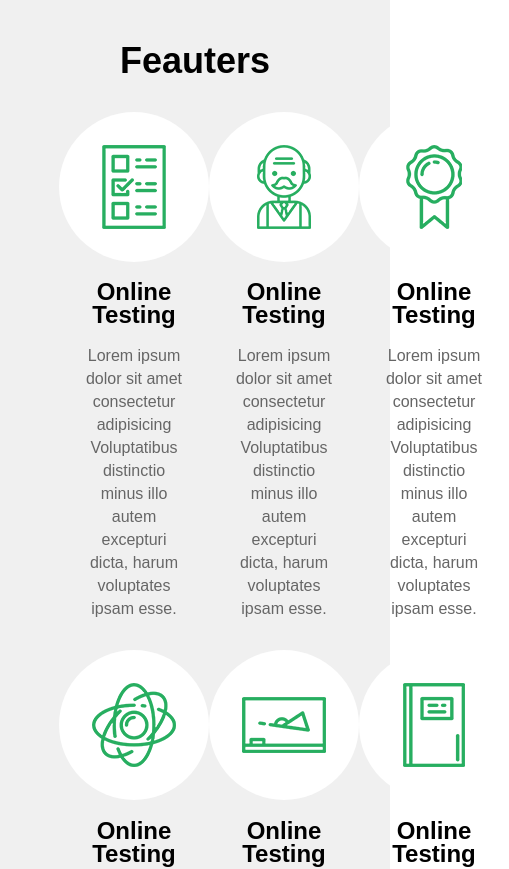
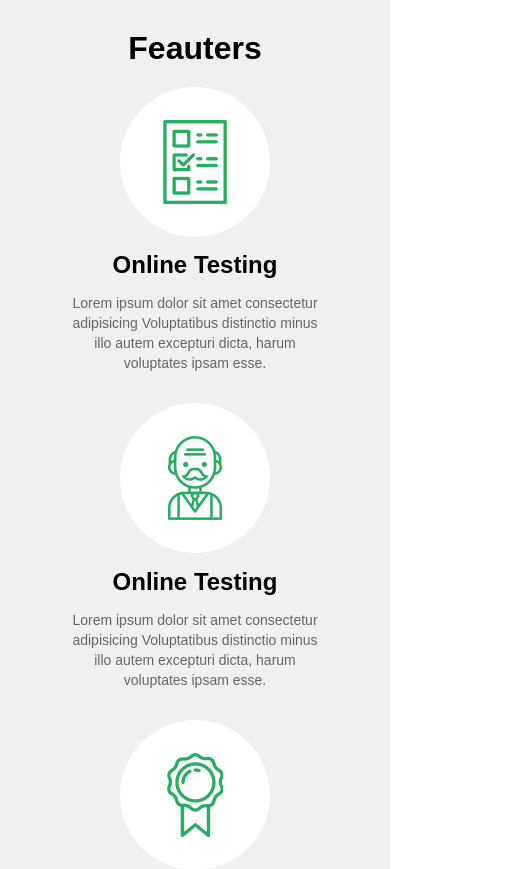
Before and after one commit to tatu7/education_project, a React (Create React App) app: page / in a window 390 px wide. Shown: the top 869 px of the page, 509 px wide, since content can reach past the window. Built offline with nearby package versions, Linux system fonts and the light colour scheme.

Commit message:
responsive media query feauters section

```diff
--- a/src/components/Features/_features.scss
+++ b/src/components/Features/_features.scss
@@ -1,5 +1,5 @@
 .feauters {
-  width: 100%;
+  width: 100vw;
   padding: 2rem 0;
   // height: 100%;
   background-color: #f0f0f0;
@@ -93,3 +93,55 @@
     }
   }
 }
+
+@media only screen and (max-width: 950px) {
+  p {
+    padding: 0 1rem;
+    line-height: 2.2rem;
+  }
+}
+
+@media only screen and (max-width: 800px) {
+  .feauters {
+    font-size: 14px;
+    &__cards {
+      grid-template-columns: auto auto;
+    }
+  }
+}
+
+@media only screen and (max-width: 600px) {
+  .feauters {
+    &__cards {
+      grid-template-columns: auto auto;
+    }
+
+    h2 {
+      padding: 1.5rem;
+      font-size: 34px;
+    }
+
+    p {
+      padding: 0 1.5rem;
+      line-height: 2rem;
+    }
+  }
+}
+
+@media only screen and (max-width: 450px) {
+  .feauters {
+    &__cards {
+      grid-template-columns: auto;
+    }
+
+    h2 {
+      padding: 1rem;
+      font-size: 32px;
+    }
+
+    p {
+      padding: 0 1rem;
+      line-height: 2rem;
+    }
+  }
+}
```
